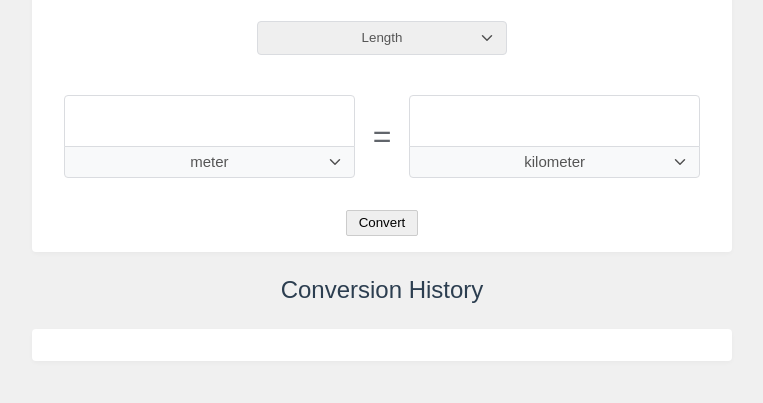
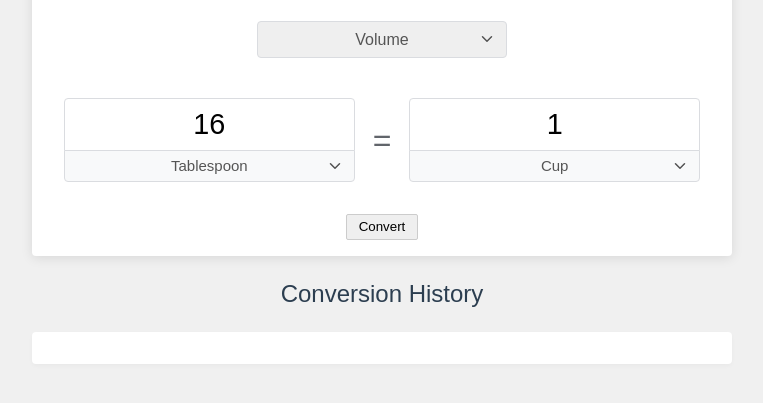
Before and after one commit to rebeccaeharris7/unit-conversion, a website: page public/index.html in a window 1280 px wide. Shown: the part 87-490 px from the top of the page, without its empty margins (258-1021 px from the left). Drawn offline with Linux system fonts and the light colour scheme; no server answers.

Commit message:
edit js code

```diff
--- a/public/index.html
+++ b/public/index.html
@@ -10,8 +10,8 @@
     <h1>Unit Converter</h1>
     <div id="type-selector">
       <select id="type">
+        <option value="volume">Volume</option>
         <option value="length">Length</option>
-        <option value="volume">Volume</option>
       </select>
     </div>
     <div class="conversion-row">
--- a/public/main.js
+++ b/public/main.js
@@ -2,6 +2,42 @@ const units = {
   length: ["meter", "kilometer", "foot", "mile"],
   volume: ["liter", "milliliter", "cup", "gallon"]
 };
+
+const unitDefinitions = {
+  volume: {
+    units: [
+      { value: "fl_oz", label: "Fluid ounce" },
+      { value: "cup", label: "Cup" },
+      { value: "pint", label: "Pint" },
+      { value: "quart", label: "Quart" },
+      { value: "gallon", label: "Gallon" },
+      { value: "tablespoon", label: "Tablespoon" },
+      { value: "teaspoon", label: "Teaspoon" },
+      { value: "ml", label: "Milliliter" },
+      { value: "l", label: "Liter" },
+    ],
+    defaultFromUnit: "tablespoon",
+    defaultToUnit: "cup",
+    defaultFromValue: "16",
+    defaultToValue: "1",
+  },
+  length: {
+    units: [
+      { value: "cm", label: "Centimeter" },
+      { value: "inch", label: "Inch" },
+      { value: "foot", label: "Foot" },
+      { value: "yard", label: "Yard" },
+      { value: "mile", label: "Mile" },
+      { value: "mm", label: "Millimeter" },
+      { value: "m", label: "Meter" },
+      { value: "km", label: "Kilometer" },
+    ],
+    defaultFromUnit: "cm",
+    defaultToUnit: "inch",
+    defaultFromValue: "10",
+    defaultToValue: "3.93701",
+  },
+}
 
 let lastConversion = null;
 
@@ -9,13 +45,19 @@ let lastConversion = null;
 function populateUnitOptions(type) {
   const fromSelect = document.getElementById('fromUnit');
   const toSelect = document.getElementById('toUnit');
+  const fromValue = document.getElementById("fromValue");
+  const toValue = document.getElementById("toValue");
   fromSelect.innerHTML = '';
   toSelect.innerHTML = '';
-  units[type].forEach(unit => {
-    fromSelect.innerHTML += `<option value="${unit}">${unit}</option>`;
-    toSelect.innerHTML += `<option value="${unit}">${unit}</option>`;
+  unitDefinitions[type].units.forEach(unit => {
+    fromSelect.innerHTML += `<option value="${unit.value}">${unit.label}</option>`;
+    toSelect.innerHTML += `<option value="${unit.value}">${unit.label}</option>`;
   });
-  toSelect.selectedIndex = 1;
+  // toSelect.selectedIndex = 1;
+  fromValue.value = unitDefinitions[type].defaultFromValue;
+  toValue.value = unitDefinitions[type].defaultToValue;
+  fromSelect.value = unitDefinitions[type].defaultFromUnit;
+  toSelect.value = unitDefinitions[type].defaultToUnit;
 }
 
 document.getElementById('type').addEventListener('change', e => {
@@ -23,7 +65,7 @@ document.getElementById('type').addEventListener('change', e => {
   triggerConversion("from");
 });
 
-populateUnitOptions('length');
+populateUnitOptions('volume');
 
 // Conversion logic (bi-directional)
 async function triggerConversion(direction) {
--- a/public/style.css
+++ b/public/style.css
@@ -27,6 +27,7 @@ h2 { font-weight: 400;color: #2c3e50; }
 }
 #type {
   padding: 8px 12px; border-radius: 4px;
+  font-size: 16px;
 }
 select, input {
   width: 100%;
@@ -69,7 +70,7 @@ form {
   border-radius: 4px;
   margin: 1.5rem auto;
   max-width: 700px;
-  box-shadow: 0 2px 4px rgba(0,0,0,0.03);
+  box-shadow: 0px 2px 12px rgba(0, 0, 0, 0.1)
 }
 
 #message {
```
Also changed, not shown: 1 other file.
